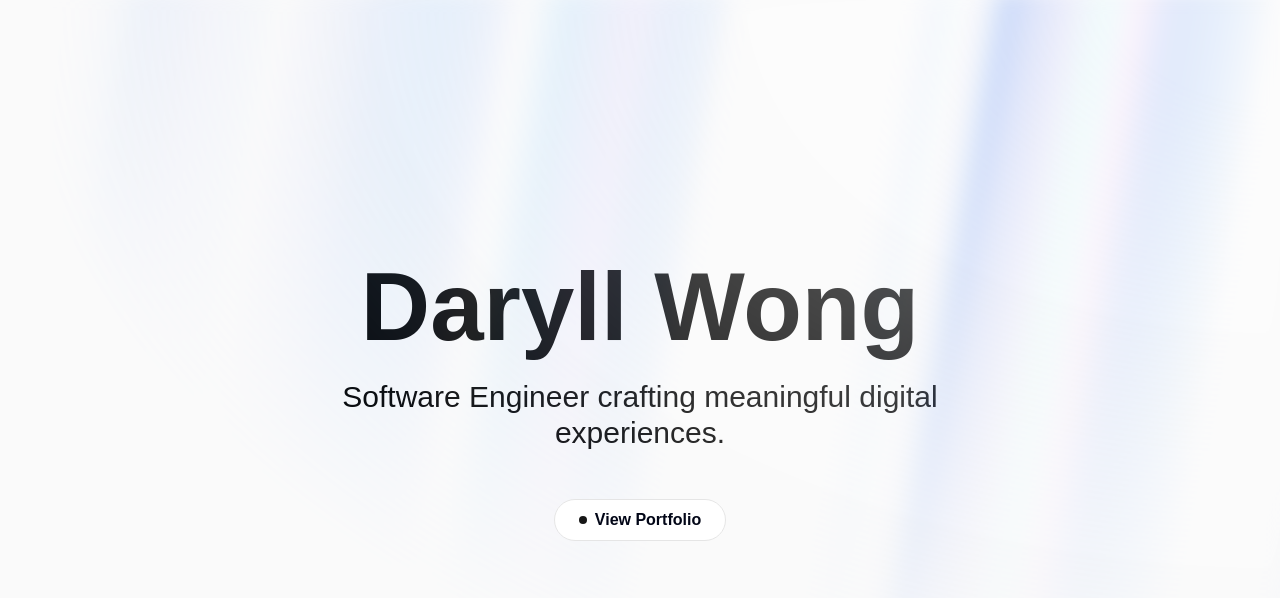
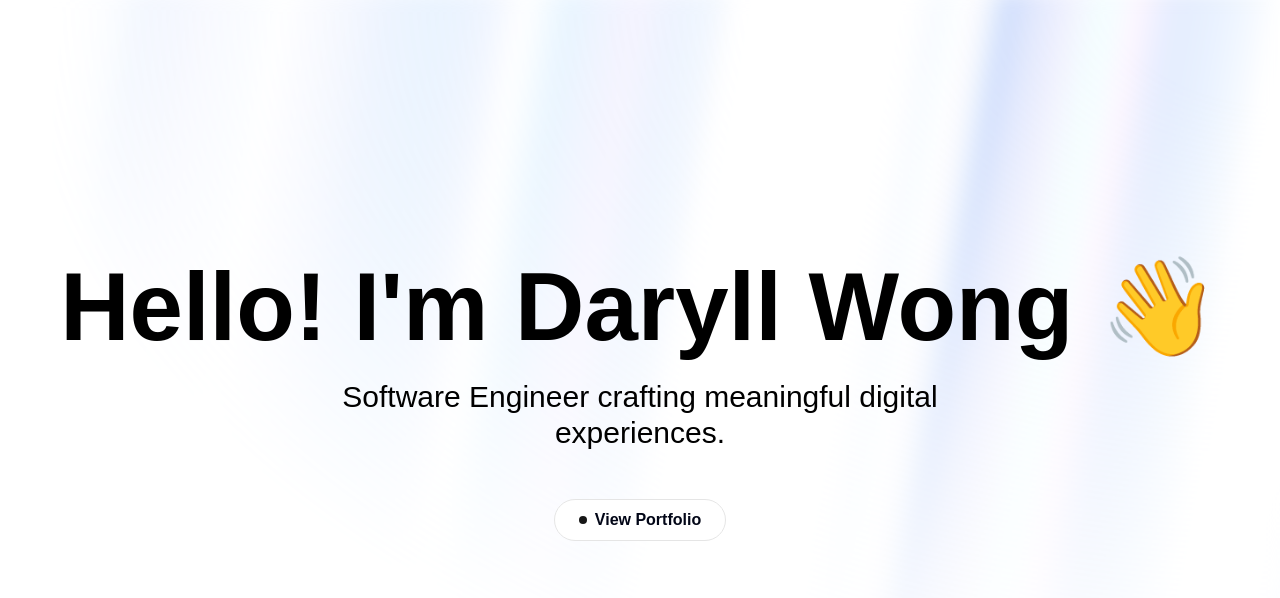
Before and after one commit to daryllman/darylldev, a Next.js app: page / in a window 1280 px wide. Shown: the top 598 px of the page. Built offline with nearby package versions, Linux system fonts and the light colour scheme.

Commit message:
update background

```diff
--- a/app/(main)/page.tsx
+++ b/app/(main)/page.tsx
@@ -9,7 +9,7 @@ export default function Home() {
         <AuroraBackground>
             <div className="min-h-screen flex flex-col items-center justify-center px-4 text-center">
                 <h1 className="text-6xl md:text-8xl font-bold mb-6 text-black">
-                    Daryll Wong
+                    Hello! I&apos;m Daryll Wong 👋
                 </h1>
                 <p className="text-2xl md:text-3xl mb-12 text-black font-light max-w-3xl">
                     Software Engineer crafting meaningful digital experiences.
--- a/components/ui/aurora-background.tsx
+++ b/components/ui/aurora-background.tsx
@@ -1,10 +1,10 @@
-"use client";
-import { cn } from "@/lib/utils";
-import React, { ReactNode } from "react";
+'use client'
+import { cn } from '@/lib/utils'
+import React, { ReactNode } from 'react'
 
 interface AuroraBackgroundProps extends React.HTMLProps<HTMLDivElement> {
-  children: ReactNode;
-  showRadialGradient?: boolean;
+    children: ReactNode
+    showRadialGradient?: boolean
 }
 
 export const AuroraBackground = ({
@@ -17,12 +17,12 @@ export const AuroraBackground = ({
         <main>
             <div
                 className={cn(
-          "relative flex flex-col  h-[100vh] items-center justify-center bg-zinc-50 dark:bg-zinc-900  text-slate-950 transition-bg",
+                    'relative flex flex-col h-[100vh] items-center justify-center bg-transparent text-slate-950 transition-bg',
                     className
                 )}
                 {...props}
             >
-        <div className="absolute inset-0 overflow-hidden">
+                <div className="absolute inset-0 overflow-hidden -z-20">
                     <div
                         //   I'm sorry but this is what peak developer performance looks like // trigger warning
                         className={cn(
@@ -47,8 +47,8 @@ export const AuroraBackground = ({
                         )}
                     ></div>
                 </div>
-        {children}
+                <div className="relative z-10">{children}</div>
             </div>
         </main>
-  );
-};
+    )
+}
```
Lines whose indentation alone changed are shown as unchanged.
